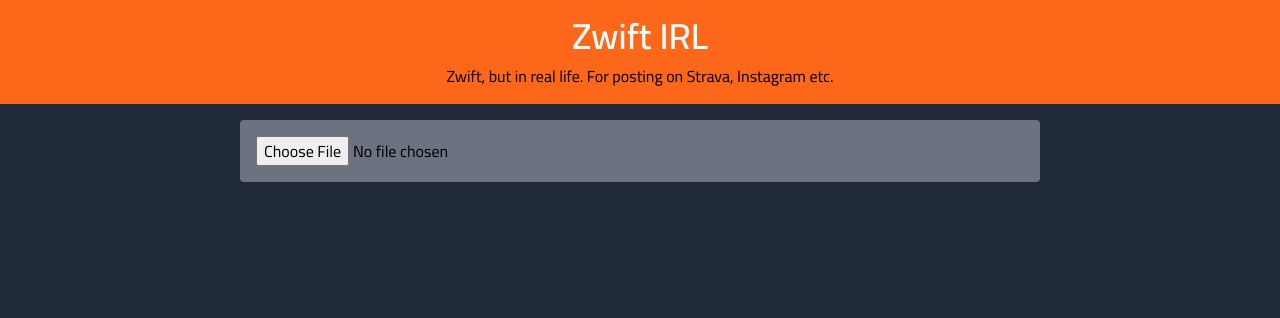
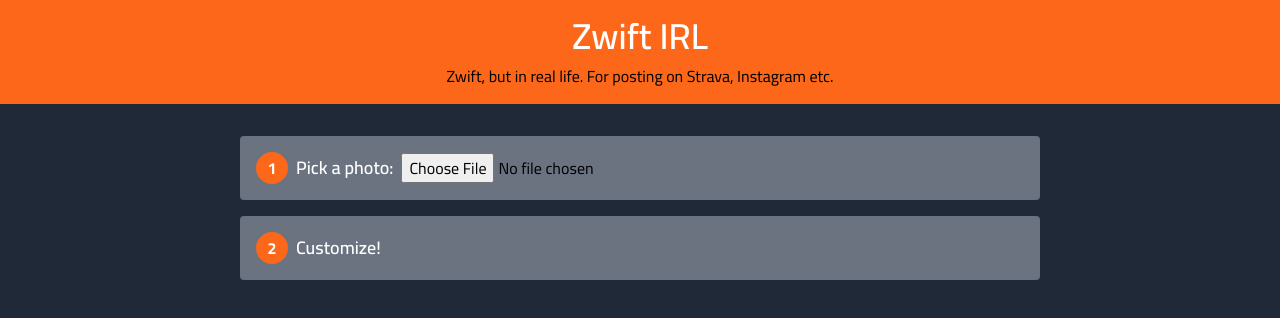
Before and after one commit to philwilks/ZwiftIRL, a React (Create React App) app: page / in a window 1280 px wide. Shown: the top 318 px of the page. Built offline with nearby package versions, Linux system fonts and the light colour scheme.

Commit message:
Add some more UI

```diff
--- a/src/App.js
+++ b/src/App.js
@@ -36,12 +36,24 @@
 
     return (
         <div className="">
-            <div className="bg-orange p-4 text-center">
+            <div className="bg-orange p-4 text-center mb-8">
                 <h1 className="text-4xl font-semibold text-white">Zwift IRL</h1>
                 <p className="pt-2">Zwift, but in real life. For posting on Strava, Instagram etc.</p>
             </div>
             <div className="bg-gray-500 rounded mx-auto my-4 w-800 p-4">
-                <input type="file" onChange={(e) => readImage(e)} />
+                <div className="flex items-center">
+                    <div className="bg-orange text-white font-bold w-8 h-8 rounded-full text-center pt-1">1</div>
+                    <div className="pl-2 text-white font-semibold text-lg">Pick a photo:</div>
+                    <div className="pl-2">
+                        <input type="file" onChange={(e) => readImage(e)} />
+                    </div>
+                </div>
+            </div>
+            <div className="bg-gray-500 rounded mx-auto my-4 w-800 p-4">
+                <div className="flex items-center">
+                    <div className="bg-orange text-white font-bold w-8 h-8 rounded-full text-center pt-1">2</div>
+                    <div className="pl-2 text-white font-semibold text-lg">Customize!</div>
+                </div>
             </div>
             <div className="bg-gray-800 mx-auto w-800">
                 <canvas
```
